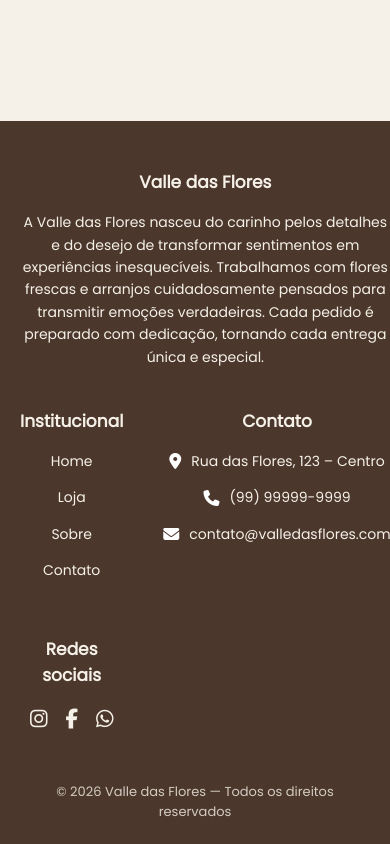
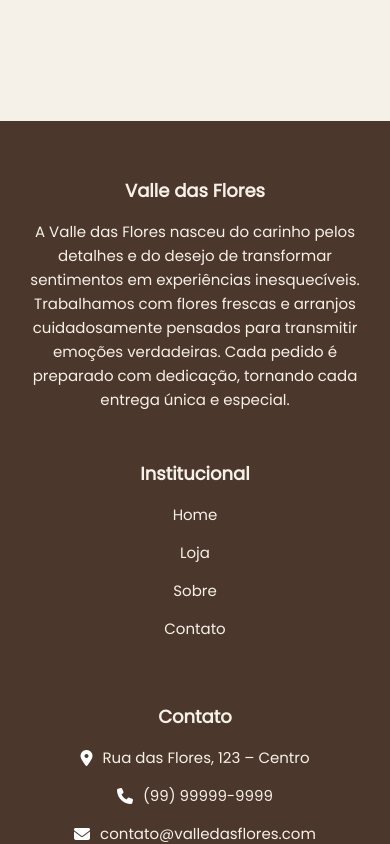
Before and after one commit to Gabriel090207/sitefloriculturamarcelo, a React (Vite) app in the folder frontend/: page / in a window 390 px wide. Shown: the part 5660-6504 px from the top of the page. Built offline with nearby package versions, Linux system fonts and the light colour scheme.

Commit message:
responsividade footer

```diff
--- a/frontend/src/components/Footer.css
+++ b/frontend/src/components/Footer.css
@@ -148,66 +148,52 @@
 ========================= */
 @media (max-width: 768px) {
   .footer {
-    padding: 56px 28px 32px;
+    padding: 56px 20px 32px;
   }
 
+  /* 🔥 DESLIGA GRID COMPLETAMENTE */
   .footer-container {
-    grid-template-columns: 1fr;
-    gap: 40px;
+    display: flex;
+    flex-direction: column;
+    align-items: center;
+    gap: 48px;
+
+    margin: 0 !important;
+    max-width: 100%;
     text-align: center;
   }
 
+  /* VALLE DAS FLORES */
   .footer-about {
     max-width: 100%;
+  }
+
+  /* INSTITUCIONAL */
+  .footer-links {
+    display: flex;
+    flex-direction: column;
+    align-items: center;
+  }
+
+  /* CONTATO */
+  .footer-contact {
+    display: flex;
+    flex-direction: column;
+    align-items: center;
   }
 
   .footer-contact p {
     justify-content: center;
   }
 
+  /* REDES SOCIAIS */
+  .footer-social-column {
+    display: flex;
+    flex-direction: column;
+    align-items: center;
+  }
+
   .footer-social {
     justify-content: center;
   }
 }
-
-/* =========================
-   MOBILE MÉDIO
-   até 480px
-========================= */
-@media (max-width: 480px) {
-  .footer {
-    padding: 48px 20px 28px;
-  }
-
-  .footer h4 {
-    font-size: 17px;
-  }
-
-  .footer p,
-  .footer li {
-    font-size: 14px;
-  }
-
-  .footer-social a {
-    font-size: 20px;
-  }
-
-  .footer-bottom {
-    margin-top: 48px;
-    font-size: 13px;
-  }
-}
-
-/* =========================
-   MOBILE PEQUENO
-   até 360px
-========================= */
-@media (max-width: 360px) {
-  .footer {
-    padding: 40px 16px 24px;
-  }
-
-  .footer-bottom {
-    font-size: 12px;
-  }
-}
```
